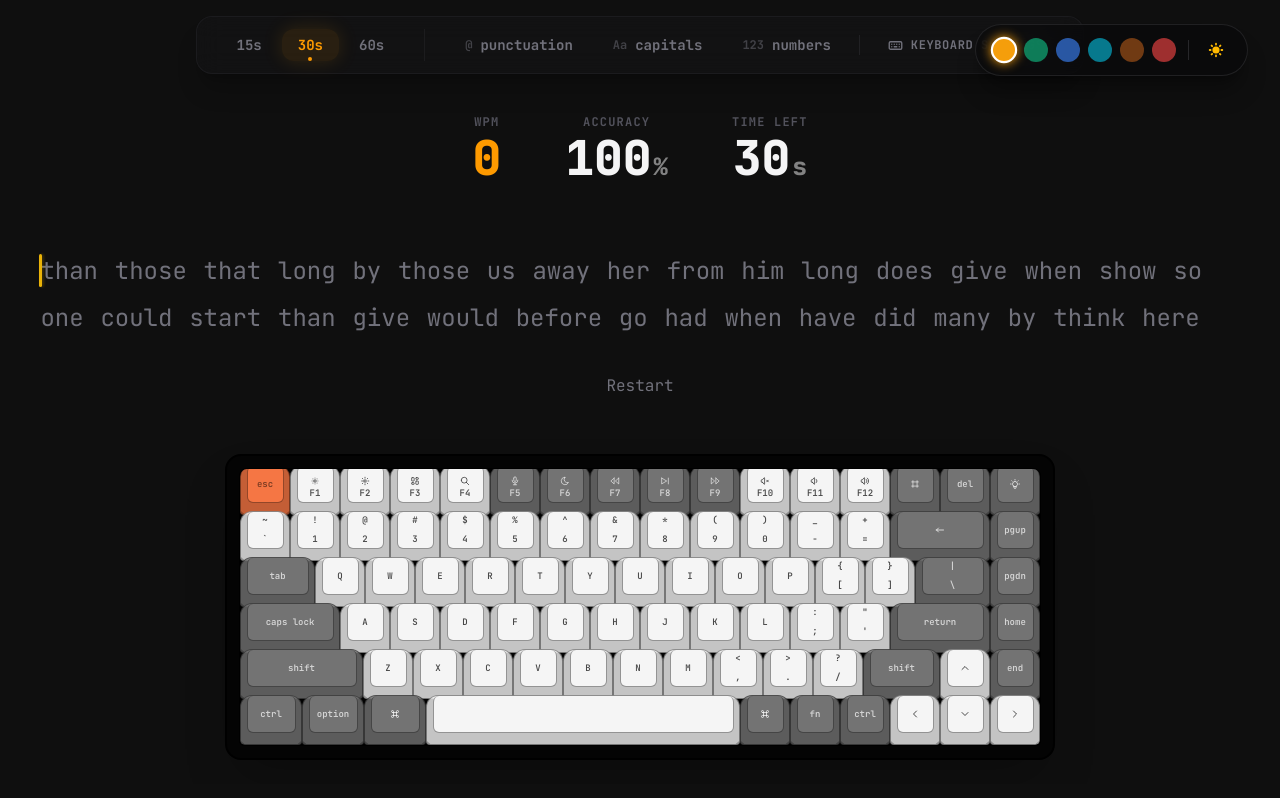
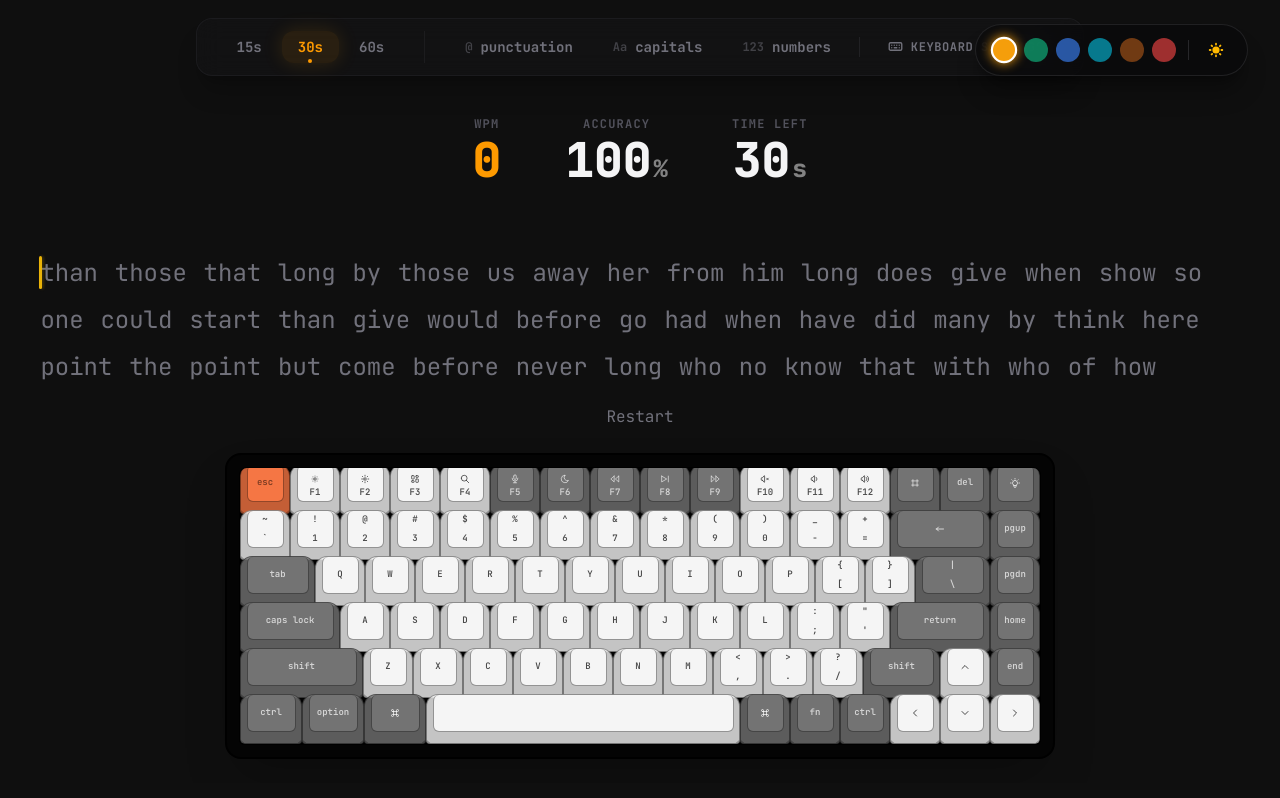
Before and after one commit to kuldeeprajput-dev/own-typing, a Next.js app: page / in a window 1280 px wide. Built offline with nearby package versions, Linux system fonts and the light colour scheme; no server answers.

Commit message:
style: adjust spacing and remove top margins for restart button and virtual keyboard container

```diff
--- a/components/TypingTest.tsx
+++ b/components/TypingTest.tsx
@@ -320,13 +320,13 @@ export default function TypingTest() {
       {(status === 'idle' || status === 'running') && (
         <button
           onClick={handleRestart}
-          className={`mt-6 px-4 py-2 transition-all duration-500 ease-in-out ${styles.restartBtn}`}
+          className={` transition-all  mt-1 duration-500 ease-in-out ${styles.restartBtn}`}
         >
           Restart
         </button>
       )}
 
-      <div className="mt-6 w-full flex justify-center">
+      <div className="w-full flex justify-center">
         <VirtualKeyboard />
       </div>
     </div>
```
